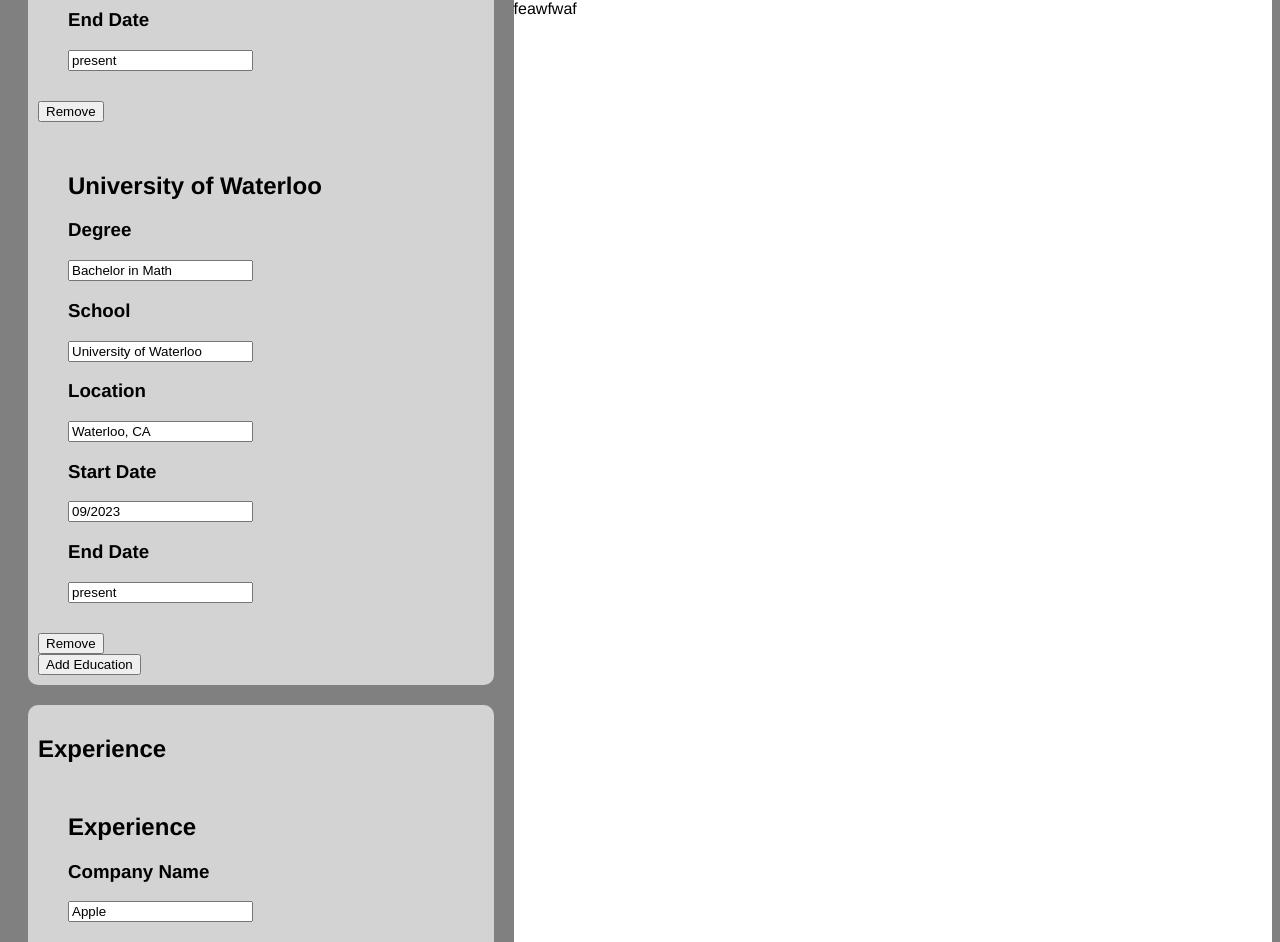
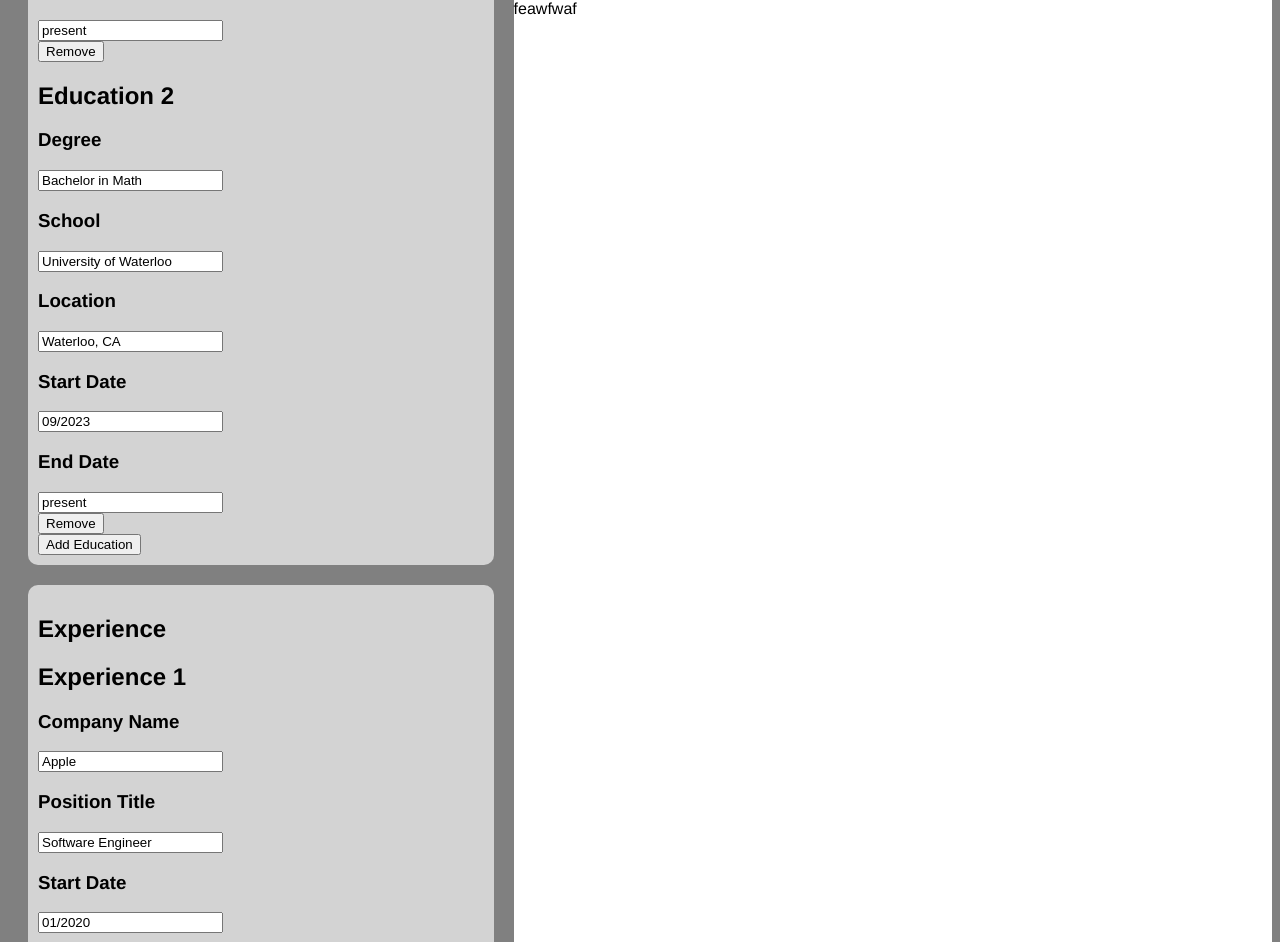
Before and after one commit to gavinxue050705/CVForge, a React (Vite) app: page / in a window 1280 px wide. Shown: the part 1058-2000 px from the top of the page. Built offline with nearby package versions, Linux system fonts and the light colour scheme.

Commit message:
Changed laballeing with indexes

```diff
--- a/src/components/education/Education.jsx
+++ b/src/components/education/Education.jsx
@@ -10,8 +10,8 @@ function Education({
   endDate,
 }) {
   return (
-    <div className="container" index={index}>
-      <h2>{school}</h2>
+    <div index={index}>
+      <h2>Education {index + 1}</h2>
       <Input
         id="degree"
         label="Degree"
--- a/src/components/experience/Experience.jsx
+++ b/src/components/experience/Experience.jsx
@@ -11,8 +11,8 @@ function Experience({
   description,
 }) {
   return (
-    <div className="container" index={index}>
-      <h2>Experience</h2>
+    <div index={index}>
+      <h2>Experience {index + 1}</h2>
       <Input
         id="company"
         label="Company Name"
```
